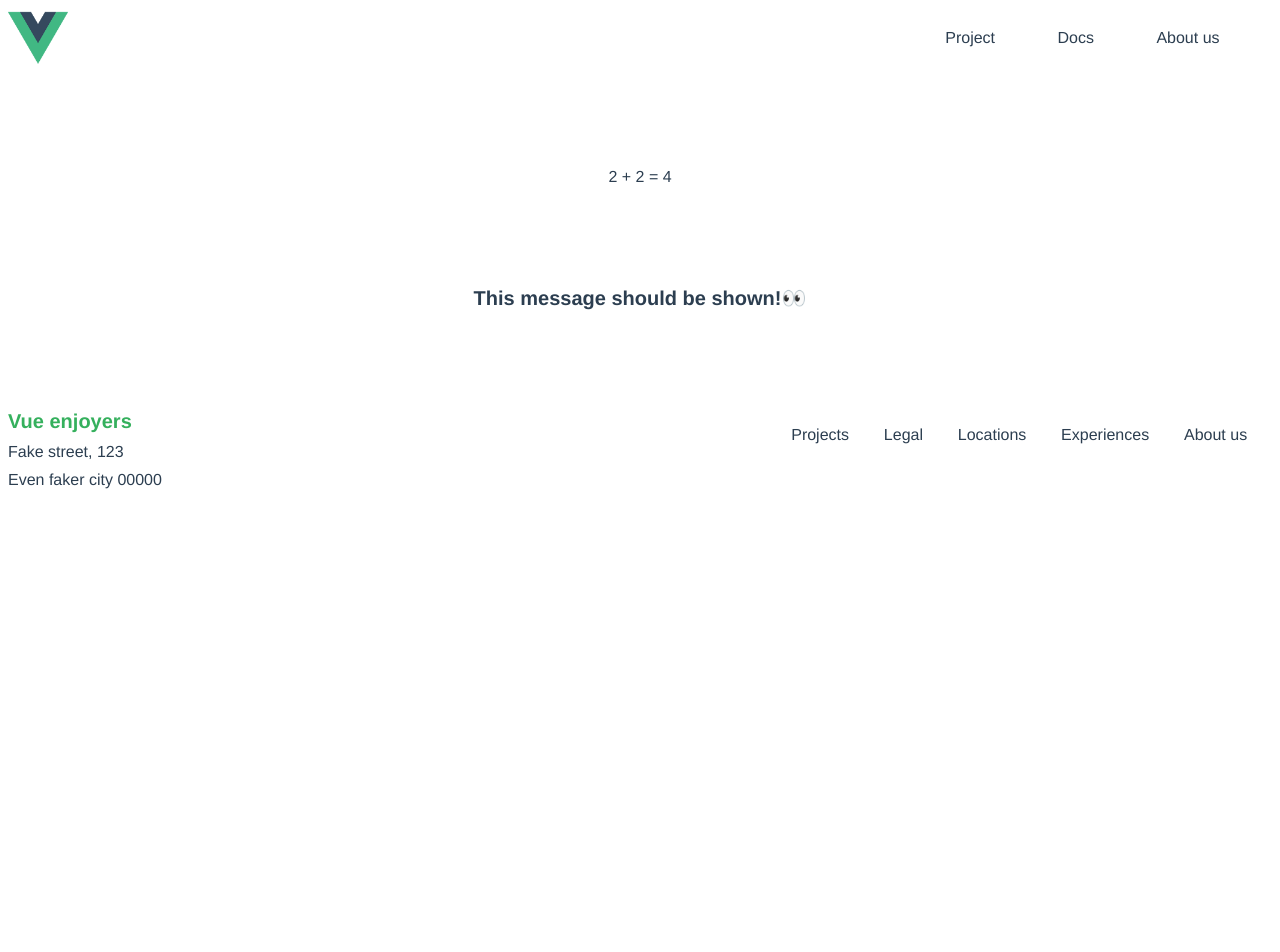
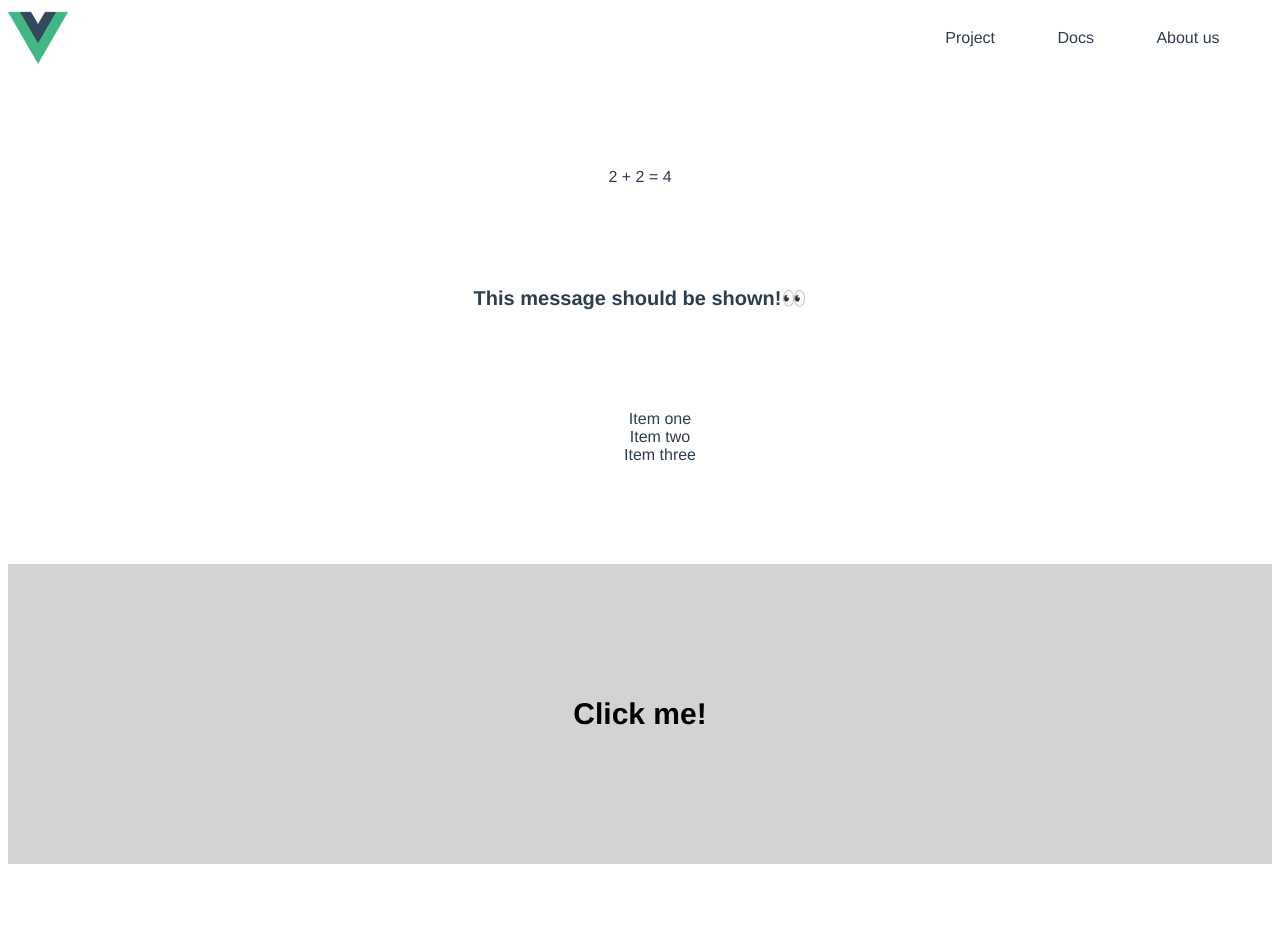
Before and after one commit to ironhack-web-1/w9d1-lab-vue-basics-ijoanet, a Vue app: page / in a window 1280 px wide. Shown: the top 952 px of the page. Before the commit the page ends 800 px from the top, so only its background shows below. Built offline with nearby package versions, Linux system fonts and the light colour scheme.

Commit message:
feat(iteration 5): change background

```diff
--- a/src/App.vue
+++ b/src/App.vue
@@ -1,10 +1,12 @@
 <template>
   <div class="app-container">
-    <Navbar />
-    <Math />
-    <Show :msg="showMsg" :show="true" />
-    <Show :msg="hideMsg" :show="false" />
-    <Footer />
+    <Navbar /> <!-- Iteration 1 -->
+    <Math /> <!-- Iteration 2 -->
+    <Show :msg="showMsg" :show="true" /> <!-- Iteration 3 -->
+    <Show :msg="hideMsg" :show="false" /> <!-- Iteration 3 -->
+    <List /> <!-- Iteration 4 -->
+    <Background /> <!-- Iteration 5 -->
+    <Footer /> <!-- Iteration 1 -->
   </div>
 </template>
 
@@ -16,6 +18,10 @@ import Math from './components/MathComponent.vue';
 
 import Show from './components/ShowComponent.vue';
 
+import List from './components/ListComponent.vue';
+
+import Background from './components/BackgroundComponent.vue';
+
 export default {
   name: 'App',
   components: {
@@ -23,6 +29,8 @@ export default {
     Footer,
     Math,
     Show,
+    List,
+    Background,
   },
   data() {
     return {
--- /dev/null
+++ b/src/components/BackgroundComponent.vue
@@ -0,0 +1,46 @@
+<template>
+  <div :style="bgStyle" class="background-wrapper" @click="backgroundToggle = !backgroundToggle">
+    <div>Click me!</div>
+  </div>
+</template>
+
+<script>
+export default {
+  name: 'BackgroundComponent',
+  data() {
+    return {
+      backgroundToggle: false,
+    };
+  },
+  computed: {
+    bgStyle() {
+      if (this.backgroundToggle) {
+        return {
+          background: 'black',
+          color: 'white',
+        };
+      }
+      return {
+        background: 'lightgray',
+        color: 'black',
+      };
+    },
+  },
+};
+</script>
+
+<style scoped>
+.background-wrapper {
+    width: 100%;
+    height: 300px;
+
+    display: flex;
+    align-items: center;
+    justify-content: center;
+
+    margin: 100px 0;
+
+    font-size: 30px;
+    font-weight: 600;
+}
+</style>
```
